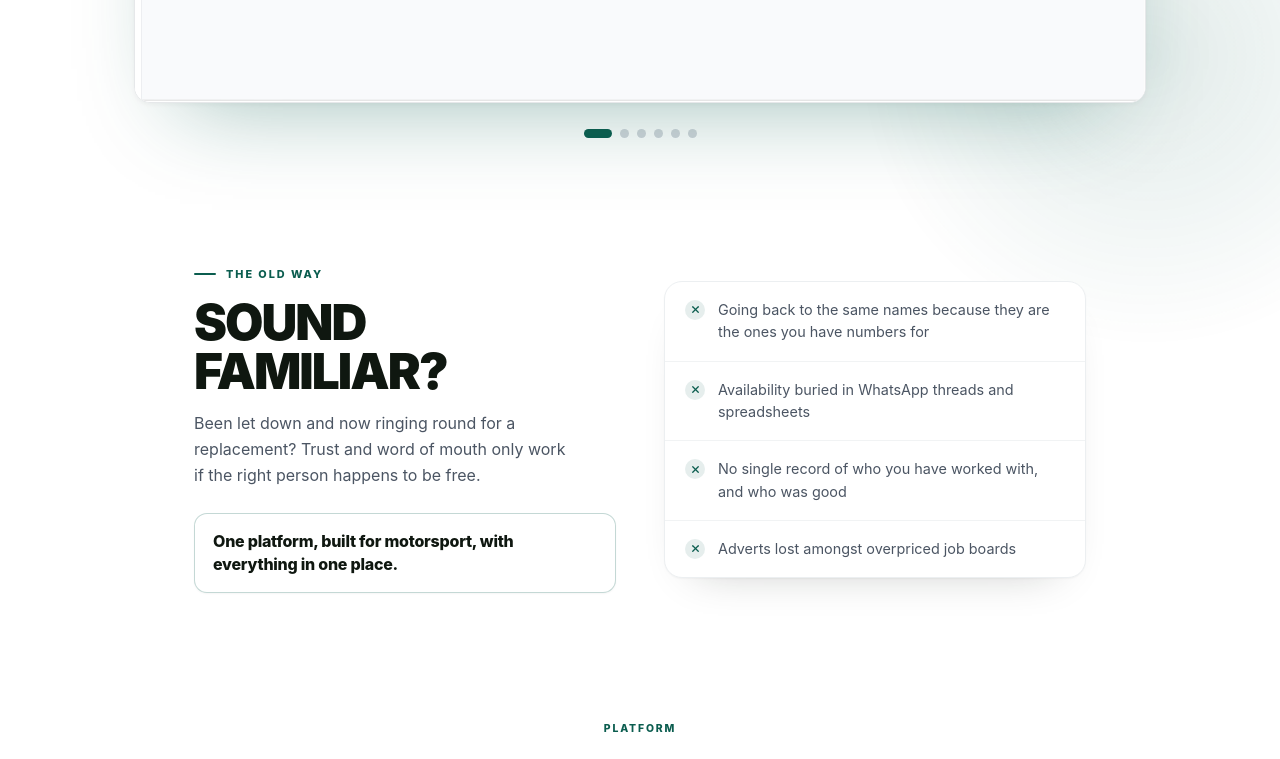
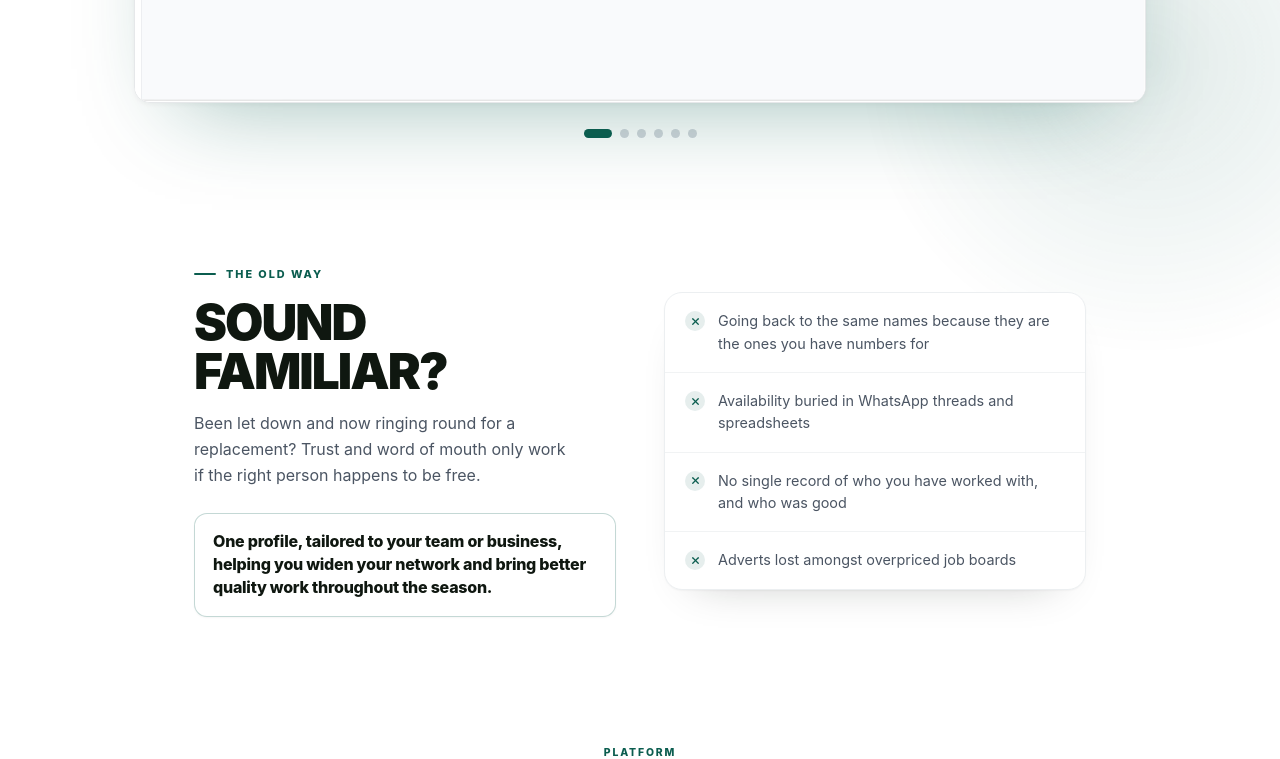
Before and after one commit to motorsportconnector/Launching-Page, a React (Vite) app: page / in a window 1280 px wide. Shown: the part 1612-2371 px from the top of the page. Built offline with nearby package versions, Linux system fonts and the light colour scheme.

Commit message:
Reword employer pain-close text

```diff
--- a/src/EarlyInterestLanding.jsx
+++ b/src/EarlyInterestLanding.jsx
@@ -70,7 +70,7 @@ const CONTENT = {
       "No single record of who you have worked with, and who was good",
       "Adverts lost amongst overpriced job boards",
     ],
-    painClose: "One platform, built for motorsport, with everything in one place.",
+    painClose: "One profile, tailored to your team or business, helping you widen your network and bring better quality work throughout the season.",
     pillIcon: Building2,
     pillLabel: "For employers",
     pillText: "Post roles, find crew and manage your team",
```
